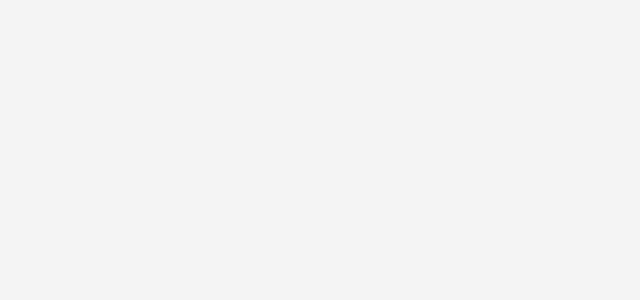
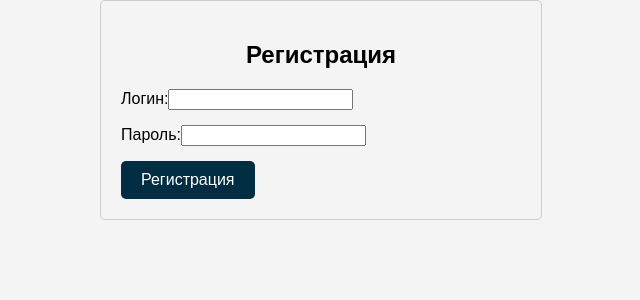
Before and after one commit to bifidok/diplomFront, a React (Create React App) app: page /register in a window 1280 px wide. Before the commit this address had no page. Shown: the top 300 px of the page, without its empty margins (319-959 px from the left). Built offline with nearby package versions, Linux system fonts and the light colour scheme.

Commit message:
add auth,registration

```diff
--- a/package.json
+++ b/package.json
@@ -9,6 +9,7 @@
     "@replit/codemirror-lang-csharp": "^6.2.0",
     "@uiw/react-codemirror": "^4.23.7",
     "axios": "^1.7.9",
+    "cors": "^2.8.5",
     "cra-template": "1.2.0",
     "react": "^19.0.0",
     "react-dom": "^19.0.0",
--- a/src/App.js
+++ b/src/App.js
@@ -3,12 +3,16 @@ import { BrowserRouter as Router, Route, Routes } from 'react-router-dom';
 import TaskList from './components/TaskList';
 import TaskDetail from './components/TaskDetail';
 import Home from './components/Home';
+import Auth from './components/Auth';
+import Register from './components/Register';
 
 function App() {
     return (
         <Router>
             <Routes>
                 <Route path="/" element={<Home />} />
+                <Route path="/login" element={<Auth />} />
+                <Route path="/register" element={<Register />} />
                 <Route path="/task" element={<TaskList />} />
                 <Route path="/task/:id" element={<TaskDetail />} /> {}
             </Routes>
--- /dev/null
+++ b/src/components/Auth.js
@@ -0,0 +1,63 @@
+import React, { useState } from 'react';
+import axios from 'axios';
+import { useNavigate } from 'react-router-dom';
+import '../css/LoginForm.css'; // Добавьте стили, если нужно
+
+const Auth = () => {
+    const [login, setLogin] = useState('');
+    const [password, setPassword] = useState('');
+    const [error, setError] = useState('');
+    const navigate = useNavigate();
+
+    const handleSubmit = async (e) => {
+        e.preventDefault();
+        setError(''); // Сброс ошибки
+
+        try {
+            axios.defaults.withCredentials = true
+            const response = await axios.post('http://localhost:8080/login', { login, password });
+            ;
+            if (response.status === 200) {
+                // Успешная аутентификация, можно перенаправить пользователя
+                navigate('/'); // Перенаправление на главную страницу или другую
+            }
+        } catch (err) {
+            // Обработка ошибок
+            if (err.response && err.response.data) {
+                setError(err.response.data); // Установка сообщения об ошибке
+            } else {
+                setError('Произошла ошибка при входе');
+            }
+        }
+    };
+
+    return (
+        <div className="login-form-container">
+            <h2>Авторизация</h2>
+            <form onSubmit={handleSubmit}>
+                <div>
+                    <label>Логин:</label>
+                    <input
+                        type="text"
+                        value={login}
+                        onChange={(e) => setLogin(e.target.value)}
+                        required
+                    />
+                </div>
+                <div>
+                    <label>Пароль:</label>
+                    <input
+                        type="password"
+                        value={password}
+                        onChange={(e) => setPassword(e.target.value)}
+                        required
+                    />
+                </div>
+                {error && <div className="error-message">{error}</div>}
+                <button type="submit">Войти</button>
+            </form>
+        </div>
+    );
+};
+
+export default Auth;
--- a/src/components/Home.js
+++ b/src/components/Home.js
@@ -1,19 +1,63 @@
-import React from 'react';
-import { useNavigate } from 'react-router-dom';
+import React, { useState, useEffect } from 'react';
+import {useNavigate} from 'react-router-dom';
+import axios from 'axios';
 import '../css/Home.css';
+import '../css/Auth.css';
 
 const Home = () => {
     const navigate = useNavigate();
+    const [isUserLoggedIn, setIsUserLoggedIn] = useState(false);
+    const checkUserStatus = async () => {
+        try {
+            axios.defaults.withCredentials = true
+            const response = await axios.get('http://localhost:8080/user');
+            if (response.status === 204) {
+                setIsUserLoggedIn(false); // Пользователь не авторизован
+            } else {
+                setIsUserLoggedIn(true); // Пользователь авторизован
+            }
+        } catch (error) {
+            console.error('Ошибка при проверке статуса пользователя:', error);
+            setIsUserLoggedIn(false); // В случае ошибки считаем, что пользователь не авторизован
+        }
+    };
+
+    useEffect(() => {
+        checkUserStatus();
+    }, []);
 
     const handleButtonClick = (id) => {
         navigate(`/task/${id}`);
     };
+
     const handleRandomButtonClick = () => {
         navigate(`/task`);
     };
 
+    const handleLoginClick = () => {
+        navigate(`/login`);
+    };
+
+    const handleRegisterClick = () => {
+        navigate(`/register`);
+    };
+
+    const handleProfileClick = () => {
+        navigate(`/profile`);
+    };
+
     return (
         <div className="home-container">
+            <div className="auth-buttons">
+                {isUserLoggedIn ? (
+                    <button onClick={handleProfileClick}>Личный кабинет</button>
+                ) : (
+                    <>
+                        <button onClick={handleLoginClick}>Войти</button>
+                        <button onClick={handleRegisterClick}>Регистрация</button>
+                    </>
+                )}
+            </div>
             <h2>Выберите задачу:</h2>
             <div className="button-container">
                 <button onClick={() => handleButtonClick('426')}>Задача 1</button>
--- /dev/null
+++ b/src/components/Register.js
@@ -0,0 +1,61 @@
+import React, { useState } from 'react';
+import axios from 'axios';
+import { useNavigate } from 'react-router-dom';
+import '../css/LoginForm.css'; // Добавьте стили, если нужно
+
+const Register = () => {
+    const [login, setLogin] = useState('');
+    const [password, setPassword] = useState('');
+    const [error, setError] = useState('');
+    const navigate = useNavigate();
+
+    const handleSubmit = async (e) => {
+        e.preventDefault();
+        setError(''); // Сброс ошибки
+
+        try {
+            const response = await axios.post('http://localhost:8080/register', { login, password });
+            ;
+            if (response.status === 200) {
+                navigate('/');
+            }
+        } catch (err) {
+            // Обработка ошибок
+            if (err.response && err.response.data) {
+                setError(err.response.data); // Установка сообщения об ошибке
+            } else {
+                setError('Произошла ошибка при регистрации');
+            }
+        }
+    };
+
+    return (
+        <div className="login-form-container">
+            <h2>Регистрация</h2>
+            <form onSubmit={handleSubmit}>
+                <div>
+                    <label>Логин:</label>
+                    <input
+                        type="text"
+                        value={login}
+                        onChange={(e) => setLogin(e.target.value)}
+                        required
+                    />
+                </div>
+                <div>
+                    <label>Пароль:</label>
+                    <input
+                        type="password"
+                        value={password}
+                        onChange={(e) => setPassword(e.target.value)}
+                        required
+                    />
+                </div>
+                {error && <div className="error-message">{error}</div>}
+                <button type="submit">Регистрация</button>
+            </form>
+        </div>
+    );
+};
+
+export default Register;
--- a/src/components/TaskDetail.js
+++ b/src/components/TaskDetail.js
@@ -56,19 +56,23 @@ const TaskDetail = () => {
             .then((response) => response.json())
             .then((data) => {
                 setTasks(data);
-
+                const initialAnswers = {};
+                const initialCompilableAnswers = {};
                 const imagesByTask = {};
+                const filesByTask = {};
                 data.forEach((task) => {
                     imagesByTask[task.id] = task.images;
+                    filesByTask[task.id] = task.files;
+                    if (task.level === 3) {
+                        initialCompilableAnswers[task.id] = new CompilableAnswer('', 'JAVA'); // Начальный язык - JAVA
+                    } else {
+                        initialAnswers[task.id] = ''; // Пустая строка для обычных ответов
+                    }
                 });
 
                 setImages(imagesByTask);
-
-                const filesByTask = {};
-                data.forEach((task) => {
-                    filesByTask[task.id] = task.files;
-                });
-
+                setAnswers(initialAnswers);
+                setCompilableAnswers(initialCompilableAnswers);
                 setFiles(filesByTask);
             })
             .catch((error) => console.error('Error fetching tasks:', error));
@@ -253,7 +257,7 @@ const TaskDetail = () => {
                                 <input
                                     type="text"
                                     placeholder="Введите ваш ответ"
-                                    value={answers[task.id] || ''} // Для обычных задач
+                                    value={answers[task.id] || ''}
                                     onChange={(e) => handleAnswerChange(task.id, e.target.value)}
                                 />
                             )}
--- /dev/null
+++ b/src/css/Auth.css
@@ -0,0 +1,9 @@
+.auth-buttons {
+    position: absolute;
+    top: 10px;
+    left: 10px;
+}
+
+.auth-buttons button {
+    margin-right: 10px;
+}
--- /dev/null
+++ b/src/css/LoginForm.css
@@ -0,0 +1,20 @@
+.login-form-container {
+    max-width: 400px;
+    margin: auto;
+    padding: 20px;
+    border: 1px solid #ccc;
+    border-radius: 5px;
+}
+
+.login-form-container h2 {
+    text-align: center;
+}
+
+.login-form-container div {
+    margin-bottom: 15px;
+}
+
+.error-message {
+    color: red;
+    text-align: center;
+}
--- a/src/index.js
+++ b/src/index.js
@@ -7,7 +7,7 @@ const rootElement = document.getElementById('root');
 const root = createRoot(rootElement);
 
 root.render(
-  <React.StrictMode>
+    //<React.StrictMode>
     <App />
-  </React.StrictMode>,
+  //</React.StrictMode>,
 );
```
Also changed, not shown: src/components/Account.js (added), 1 other file (tests, documents, lock files or other folders).
